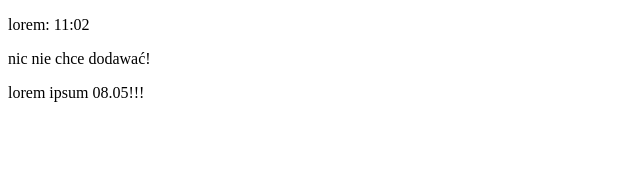
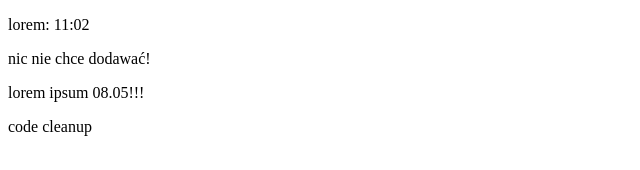
Before and after one commit to Tymoteusz12345/Test, a website: page index.html in a window 1280 px wide. Shown: the whole page, without its empty margins (0-640 px from the left). Drawn offline with Linux system fonts and the light colour scheme.

Commit message:
code cleanup

```diff
--- a/index.html
+++ b/index.html
@@ -16,5 +16,8 @@
             lorem ipsum 08.05!!!
         </p>
     </div>
+<p>
+    code cleanup
+</p>
 </body>
 </html>
```
